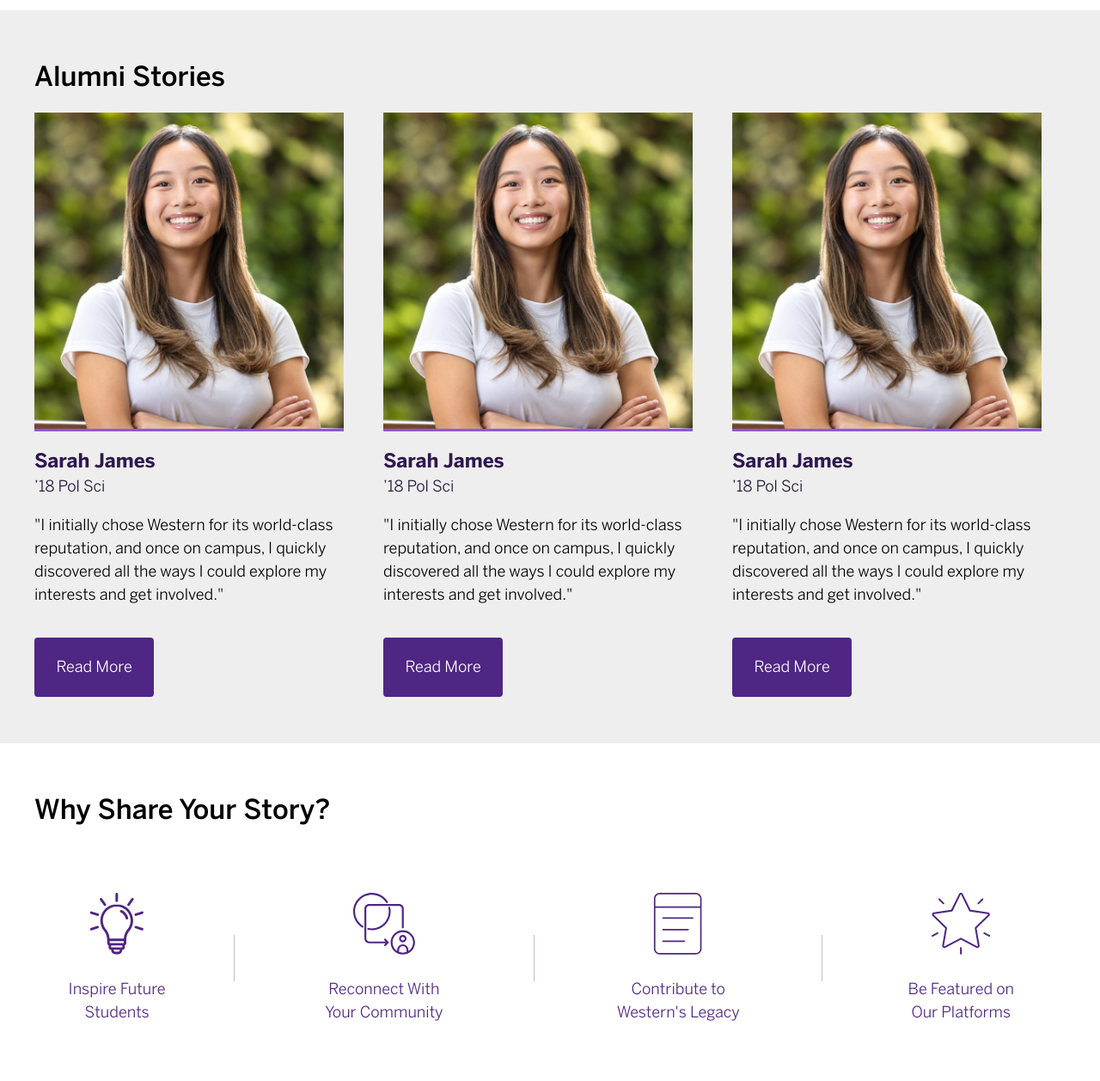
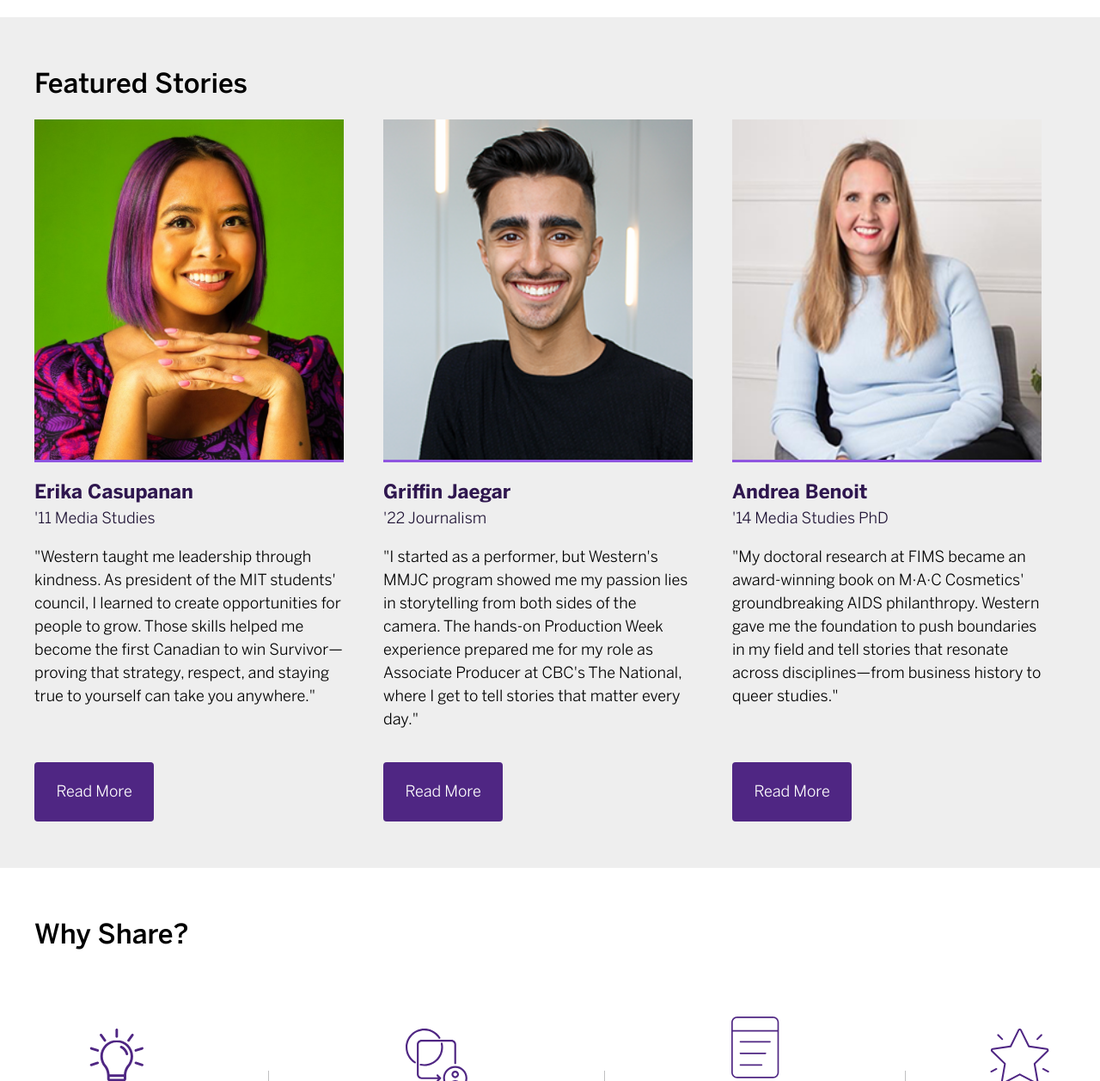
Before and after one commit to isaacbilyea/western-share-your-story, a plain HTML site: page index.html in a window 1280 px wide. Shown: the part 1000-2258 px from the top of the page at 86% size. Drawn offline with Linux system fonts and the light colour scheme.

Commit message:
Add story images and update story card styles
Added new images for story cards and removed the .gitkeep file from the images directory. Updated story card styles in main.css and related Sass files to improve image display and layout. Minor updates to index.html for navigation links.

```diff
--- a/index.html
+++ b/index.html
@@ -15,18 +15,21 @@
         <div class="banner-bar">
             <nav>
                 <ul class="banner-nav-links">
-                    <li><a href="https://www.uwo.ca">Academic Records</a></li>
-                    <li><a href="https://www.uwo.ca/alumni">Email for Life</a></li>
-                    <li><a href="https://www.uwo.ca/shareyourstory">Give</a></li>
-                    <li><a href="https://www.uwo.ca/shareyourstory">Magazine</a></li>
-                    <li><a href="https://www.uwo.ca/shareyourstory">Contact Us</a></li>
-                    <li><a href="https://www.uwo.ca/shareyourstory">Popular Links</a></li>
+                    <li><a href="https://www.registrar.uwo.ca/services/transcripts.html" target="_blank">Academic
+                            Records</a></li>
+                    <li><a href="https://alumni.westernu.ca/perks-benefits/email-for-life/" target="_blank">Email for
+                            Life</a></li>
+                    <li><a href="https://www.giving.westernu.ca/" target="_blank">Give</a></li>
+                    <li><a href="https://magazine.westernu.ca/" target="_blank">Magazine</a></li>
+                    <li><a href="https://alumni.westernu.ca/contact/" target="_blank">Contact Us</a></li>
+                    <li><a href="#">Popular Links</a></li>
                 </ul>
             </nav>
         </div>
         <div class="top-menu col-span-full">
             <div>
-                <img src="images/logo.svg" alt="Western University Logo" class="logo">
+                <a href="https://www.uwo.ca/" target="_blank"><img src="images/logo.svg" alt="Western University Logo"
+                        class="logo"></a>
                 <a href="#">Alumni</a>
             </div>
             <div class="burger-menu">
@@ -41,10 +44,10 @@
             <img src="images/western-all-in.png" alt="Western University All In" class="all-in">
             <nav>
                 <ul class="menu-nav-links">
-                    <li><a href="index.html">STORIES</a></li>
-                    <li><a href="submit.html">WHY SHARE?</a></li>
-                    <li><a href="stories.html">ABOUT</a></li>
-                    <li><a href="about.html">Share Your Story</a></li>
+                    <li><a href="#featured-stories">FEATURED STORIES</a></li>
+                    <li><a href="#why-share">WHY SHARE?</a></li>
+                    <li><a href="#about">ABOUT</a></li>
+                    <li><a href="#share-form">Share Your Story</a></li>
                 </ul>
             </nav>
         </div>
@@ -55,8 +58,8 @@
         <div class="grid-con">
             <div class="hero-text col-span-full">
                 <h2 class="hero-heading">Share Your Story</h2>
-                <p class="hero-subheading">Your journey at Western is unique and inspiring. Share your story to
-                    motivate future students and reconnect with your alma mater.</p>
+                <p class="hero-subheading">Your journey at Western has the power to inspire. Whether you've traveled the
+                    world, launched a career, or returned home, share your story with our community.</p>
             </div>
         </div>
     </section>
@@ -81,57 +84,58 @@
     </section>
 
     <div class="background-wrapper">
-        <section class="grid-con">
+        <section class="grid-con" id="featured-stories">
             <div class="col-span-full">
-                <h2 class="section-heading">Alumni Stories</h2>
+                <h2 class="section-heading">Featured Stories</h2>
                 <div class="story-cards">
                     <div class="story-card">
-                        <img src="images/person.png" alt="Sarah James" class="story-image">
+                        <img src="images/erika-casupanan.png" alt="Erika Casupanan" class="story-image">
                         <div class="story-person">
-                            <h3>Sarah James</h3>
-                            <p>’18 Pol Sci</p>
+                            <h3>Erika Casupanan</h3>
+                            <p>'11 Media Studies</p>
                         </div>
-                        <p class="story-text">"I initially chose Western for its world-class reputation, and once on
-                            campus,
-                            I
-                            quickly discovered
-                            all the ways I could explore my interests and get involved."</p>
-                        <a href="#" class="button">Read More</a>
+                        <p class="story-text">"Western taught me leadership through kindness. As president of the MIT
+                            students' council, I learned to create opportunities for people to grow. Those skills helped
+                            me become the first Canadian to win Survivor—proving that strategy, respect, and staying
+                            true to yourself can take you anywhere."</p>
+                        <a href="https://news.westernu.ca/2021/12/survivor-winner-a-western-grad/" target="_blank"
+                            class="button">Read
+                            More</a>
                     </div>
                     <div class="story-card">
-                        <img src="images/person.png" alt="Sarah James" class="story-image">
+                        <img src="images/griffin-jaegar.png" alt="Griffin Jaegar" class="story-image">
                         <div class="story-person">
-                            <h3>Sarah James</h3>
-                            <p>’18 Pol Sci</p>
+                            <h3>Griffin Jaegar</h3>
+                            <p>'22 Journalism</p>
                         </div>
-                        <p class="story-text">"I initially chose Western for its world-class reputation, and once on
-                            campus,
-                            I
-                            quickly discovered
-                            all the ways I could explore my interests and get involved."</p>
-                        <a href="#" class="button">Read More</a>
+                        <p class="story-text">"I started as a performer, but Western's MMJC program showed me my passion
+                            lies in storytelling from both sides of the camera. The hands-on Production Week experience
+                            prepared me for my role as Associate Producer at CBC's The National, where I get to tell
+                            stories that matter every day."</p>
+                        <a href="https://www.fims.uwo.ca/news/2023/start_your_story_griffin_jaeger.html" target="_blank"
+                            class="button">Read More</a>
                     </div>
                     <div class="story-card">
-                        <img src="images/person.png" alt="Sarah James" class="story-image">
+                        <img src="images/andrea-benoit.png" alt="Andrea Benoit" class="story-image">
                         <div class="story-person">
-                            <h3>Sarah James</h3>
-                            <p>’18 Pol Sci</p>
+                            <h3>Andrea Benoit</h3>
+                            <p>'14 Media Studies PhD</p>
                         </div>
-                        <p class="story-text">"I initially chose Western for its world-class reputation, and once on
-                            campus,
-                            I
-                            quickly discovered
-                            all the ways I could explore my interests and get involved."</p>
-                        <a href="#" class="button">Read More</a>
+                        <p class="story-text">"My doctoral research at FIMS became an award-winning book on M·A·C
+                            Cosmetics' groundbreaking AIDS philanthropy. Western gave me the foundation to push
+                            boundaries in my field and tell stories that resonate across disciplines—from business
+                            history to queer studies."</p>
+                        <a href="https://www.fims.uwo.ca/news/2021/andrea_benoit_receives_award_for_best_book_in_canadian_history.html"
+                            target="_blank" class="button">Read More</a>
                     </div>
                 </div>
             </div>
         </section>
     </div>
 
-    <section class="grid-con">
+    <section class="grid-con" id="why-share">
         <div class="col-span-full why-share-con">
-            <h2 class="section-heading">Why Share Your Story?</h2>
+            <h2 class="section-heading">Why Share?</h2>
             <div class="why-share-items">
                 <div class="why-share-item">
                     <img src="images/inspire.svg" alt="Light Bulb Icon">
@@ -140,25 +144,30 @@
                 <div class="divider"></div>
                 <div class="why-share-item">
                     <img src="images/reconnect.svg" alt="Person Reconnecting Icon">
-                    <p>Reconnect With Your Community</p>
+                    <p>Reconnect With Community</p>
                 </div>
                 <div class="divider"></div>
                 <div class="why-share-item">
                     <img src="images/legacy.svg" alt="Notepad Icon">
-                    <p>Contribute to Western's Legacy</p>
+                    <p>Build Western's Legacy</p>
                 </div>
                 <div class="divider"></div>
                 <div class="why-share-item">
                     <img src="images/featured.svg" alt="Star Icon">
-                    <p>Be Featured on Our Platforms</p>
+                    <p>Get Featured</p>
                 </div>
             </div>
         </div>
     </section>
 
-    <section class="grid-con">
+    <section class="grid-con" id="about">
+        <h2 class="section-heading">About This Initiative</h2>
+    </section>
+
+    <section class="grid-con" id="share-form">
         <div class="col-span-full contact-form-con">
-            <h2 class="section-heading">Share Your Story</h2>
+            <h2 class="section-heading">Ready to Share?</h2>
+            <p class="form-intro">Tell us about your journey and inspire the next generation of Western students.</p>
             <form class="contact-form">
                 <div class="form-group">
                     <label for="first-name">First Name*</label>
--- /dev/null
+++ b/sass/components/_about.scss
@@ -0,0 +1 @@
+@use '../abstracts' as a;
--- a/sass/components/_header.scss
+++ b/sass/components/_header.scss
@@ -51,8 +51,13 @@
             height: 3rem;
         }
 
-        a {
+        a:last-of-type {
             display: none;
+            transition: all 150ms ease;
+
+            &:hover {
+                color: a.$primary-color;
+            }
         }
     }
 }
@@ -149,7 +154,7 @@
         > div {
             gap: 1.5rem;
 
-            a {
+            a:last-of-type {
                 display: block;
                 margin-left: 1rem;
                 color: #6f7273;
--- a/sass/components/_index.scss
+++ b/sass/components/_index.scss
@@ -2,3 +2,4 @@
 @forward 'footer';
 @forward 'stories';
 @forward 'contact';
+@forward 'about';
--- a/sass/components/_stories.scss
+++ b/sass/components/_stories.scss
@@ -13,6 +13,11 @@
 
         .story-image {
             border-bottom: a.$secondary-color 3px solid;
+            max-height: 22rem;
+            width: 100%;
+            height: 100%;
+            object-fit: cover;
+            object-position: top;
         }
 
         .story-person {
@@ -29,9 +34,13 @@
             }
         }
 
+        .story-text {
+            margin-bottom: 2rem;
+        }
+
         .button {
-            margin-top: 1rem;
             width: fit-content;
+            margin-top: auto;
         }
     }
 }
```
Also changed, not shown: css/main.css, images/andrea-benoit.png (added), images/erika-casupanan.png (added), images/griffin-jaegar.png (added), 2 other files.
